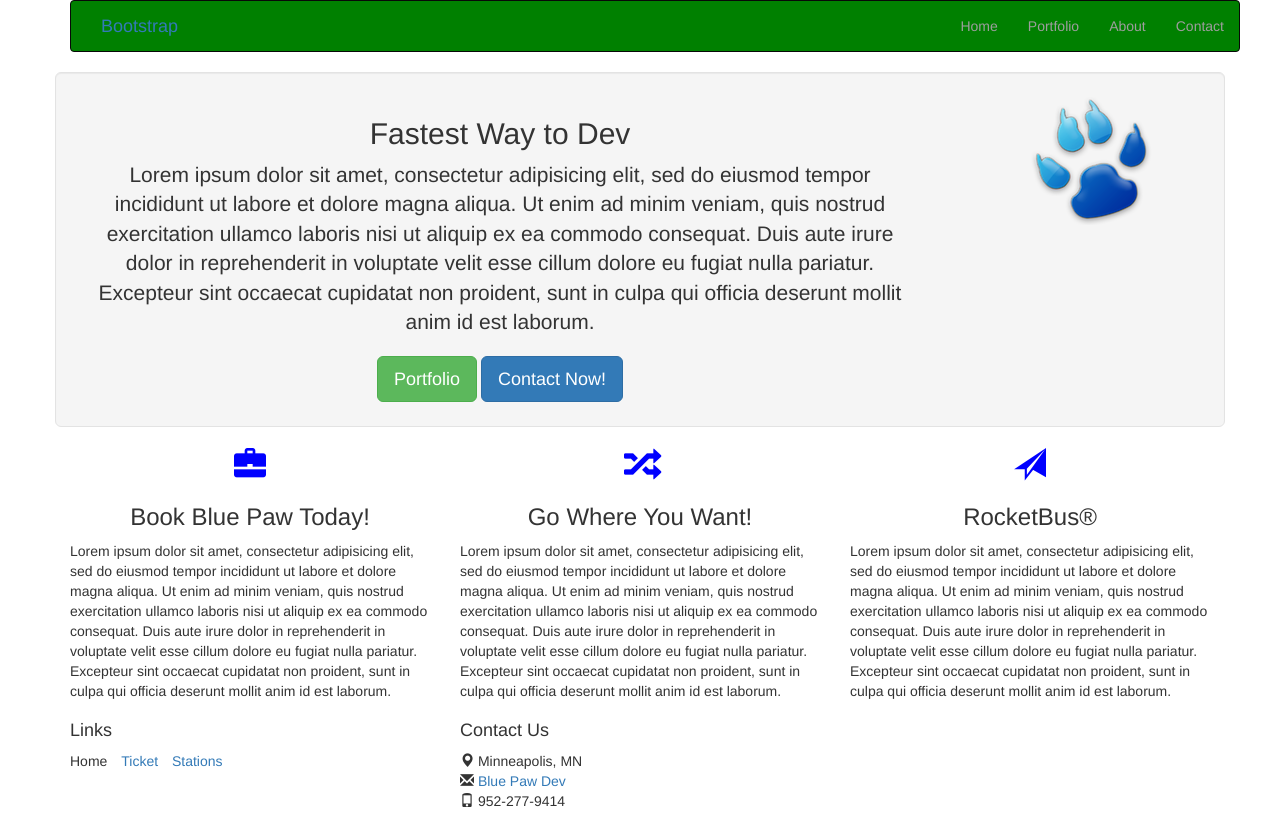
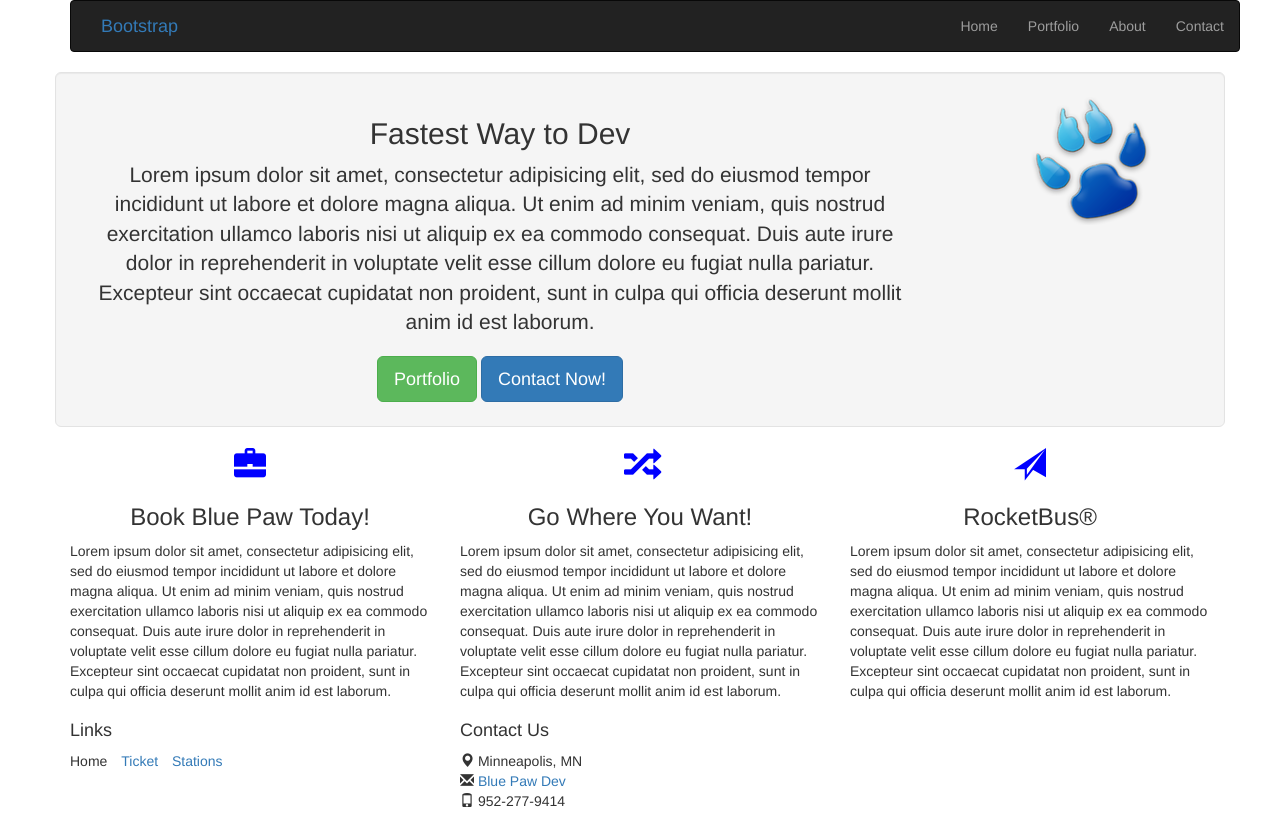
Before and after one commit to BluePawDev/bootstrap, a plain HTML site: page index.html in a window 1280 px wide. Drawn offline with nearby package versions, Linux system fonts and the light colour scheme.

Commit message:
Remove .navbar-inverse from style.css

```diff
--- a/css/style.css
+++ b/css/style.css
@@ -2,8 +2,3 @@
   font-size: 32px;
   color: #00F;
 }
-
-.navbar-inverse {
-  background-color: #008000;
-  /*border: #00f;*/
-}
```
